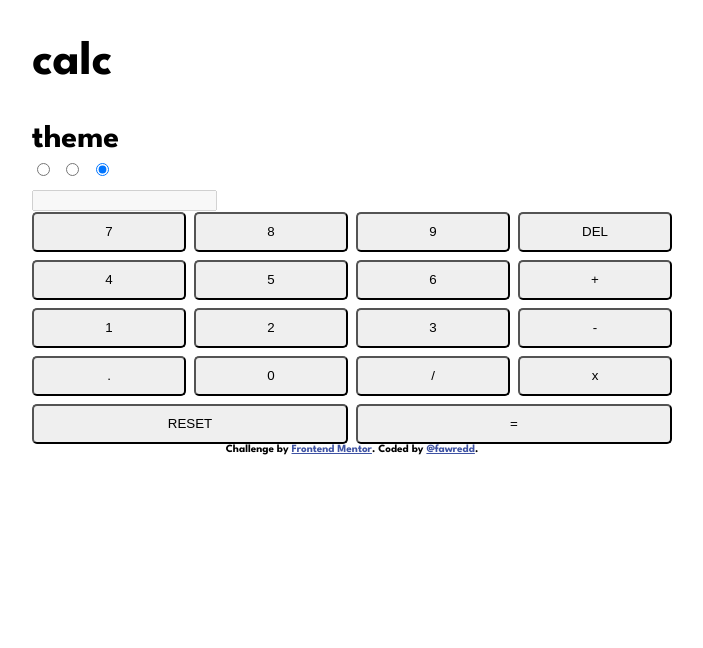
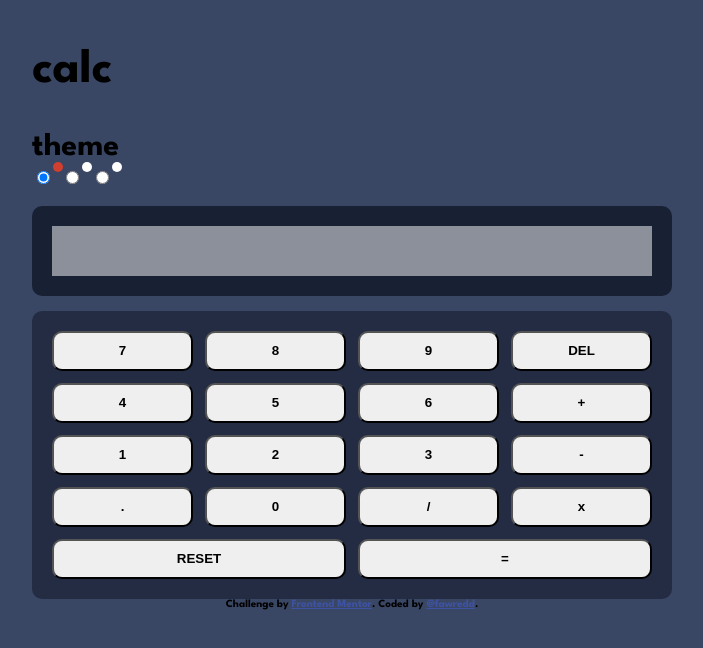
Before and after one commit to fawredd/faw-calculator, a plain HTML site: page index.html in a window 1280 px wide. Shown: the whole page, without its empty margins (288-991 px from the left). Drawn offline with Linux system fonts and the light colour scheme.

Commit message:
style(index): ui

```diff
--- a/index.html
+++ b/index.html
@@ -27,52 +27,52 @@
         /* Given mode */
         /* Theme 1 */
         /* Backgrounds */
-        --mainBackground: hsl(222, 26%, 31%);
-        --toogle-keypad-bg: hsl(223, 31%, 20%);
-        --screen-bg: hsl(224, 36%, 15%);
+        --t1-mainBackground: hsl(222, 26%, 31%);
+        --t1-toogle-keypad-bg: hsl(223, 31%, 20%);
+        --t1-screen-bg: hsl(224, 36%, 15%);
         /* Keys */
-        --key-dark-blue-bg: hsl(225, 21%, 49%);
-        --key-dark-blue-shadow: hsl(224, 28%, 35%);
-        --key-toggle-red-bg: hsl(6, 63%, 50%);
-        --key-red-shadow: hsl(6, 70%, 34%);
-        --key-light-bg: hsl(30, 25%, 89%);
-        --key-light-shadow: hsl(28, 16%, 65%);
+        --t1-key-dark-blue-bg: hsl(225, 21%, 49%);
+        --t1-key-dark-blue-shadow: hsl(224, 28%, 35%);
+        --t1-key-toggle-red-bg: hsl(6, 63%, 50%);
+        --t1-key-red-shadow: hsl(6, 70%, 34%);
+        --t1-key-light-bg: hsl(30, 25%, 89%);
+        --t1-key-light-shadow: hsl(28, 16%, 65%);
         /* Text */
-        --text-dark: hsl(221, 14%, 31%);
-        --text-light: hsl(0, 0%, 100%);
+        --t1-text-dark: hsl(221, 14%, 31%);
+        --t1-text-light: hsl(0, 0%, 100%);
 
         /* Theme 2 */
         /* Backgrounds */
-        --mainBackground: hsl(0, 0%, 90%);
-        --toogle-keypad-bg: hsl(0, 5%, 81%);
-        --screen-bg: hsl(0, 0%, 93%);
+        --t2-mainBackground: hsl(0, 0%, 90%);
+        --t2-toogle-keypad-bg: hsl(0, 5%, 81%);
+        --t2-screen-bg: hsl(0, 0%, 93%);
         /* Keys */
-        --key-dark-blue-bg: hsl(185, 42%, 37%);
-        --key-dark-blue-shadow: hsl(185, 58%, 25%);
-        --key-toggle-red-bg: hsl(25, 98%, 40%);
-        --key-red-shadow: hsl(25, 99%, 27%);
-        --key-light-bg: hsl(45, 7%, 89%);
-        --key-light-shadow: hsl(35, 11%, 61%);
+        --t2-key-dark-blue-bg: hsl(185, 42%, 37%);
+        --t2-key-dark-blue-shadow: hsl(185, 58%, 25%);
+        --t2-key-toggle-red-bg: hsl(25, 98%, 40%);
+        --t2-key-red-shadow: hsl(25, 99%, 27%);
+        --t2-key-light-bg: hsl(45, 7%, 89%);
+        --t2-key-light-shadow: hsl(35, 11%, 61%);
         /* Text */
-        --text-dark: hsl(60, 10%, 19%);
-        --text-light: hsl(0, 0%, 100%);
+        --t2-text-dark: hsl(60, 10%, 19%);
+        --t2-text-light: hsl(0, 0%, 100%);
 
         /* Theme 3 */
         /* Backgrounds */
-        --mainBackground: hsl(268, 75%, 9%);
-        --toogle-keypad-bg: hsl(268, 71%, 12%);
-        --screen-bg: hsl(268, 71%, 12%);
+        --t3-mainBackground: hsl(268, 75%, 9%);
+        --t3-toogle-keypad-bg: hsl(268, 71%, 12%);
+        --t3-screen-bg: hsl(268, 71%, 12%);
         /* Keys */
-        --key-dark-blue-bg: hsl(281, 89%, 26%);
-        --key-dark-blue-shadow: hsl(285, 91%, 52%);
-        --key-toggle-red-bg: hsl(176, 100%, 44%);
-        --key-red-shadow: hsl(177, 92%, 70%);
-        --key-light-bg: hsl(268, 47%, 21%);
-        --key-light-shadow: hsl(290, 70%, 36%);
+        --t3-key-dark-blue-bg: hsl(281, 89%, 26%);
+        --t3-key-dark-blue-shadow: hsl(285, 91%, 52%);
+        --t3-key-toggle-red-bg: hsl(176, 100%, 44%);
+        --t3-key-red-shadow: hsl(177, 92%, 70%);
+        --t3-key-light-bg: hsl(268, 47%, 21%);
+        --t3-key-light-shadow: hsl(290, 70%, 36%);
         /* Text */
-        --text-dark: hsl(198, 20%, 13%);
-        --text-light: hsl(0, 0%, 100%);
-        --text-yeloow: hsl(52, 100%, 62%);
+        --t3-text-dark: hsl(198, 20%, 13%);
+        --t3-text-light: hsl(0, 0%, 100%);
+        --t3-text-yeloow: hsl(52, 100%, 62%);
 
         /* Default mode */
         margin: 0;
@@ -82,26 +82,88 @@
         font-weight: 700;
         font-style: normal;
         font-size: 32px;
+        --radius: 10px;
         --text-color: var(--light-text);
         --bg-color: var(--light-bg);
         --theme-color: var(--light-theme);
       }
+
+      body {
+        background-color: var(--t1-mainBackground);
+      }
       .containerClass {
-        width:50vw;
+        width: 50vw;
         margin: 0 auto;
+        display: flex;
+        flex-direction: column;
+        gap: 15px;
       }
+
       .touchpadClass {
         display: grid;
-        gap: 8px;
+        gap: 12px;
         grid-template-columns: repeat(4, minmax(40px, 1fr));
         grid-template-rows: repeat(5, minmax(40px, 1fr));
+        background-color: var(--t1-toogle-keypad-bg);
+        padding: 20px;
+        border-radius: var(--radius);
       }
+
       .touchpadClass button:nth-child(n + 17) {
         grid-column: span 2;
       }
 
       .touchpadClass button {
-        border-radius: 5px;
+        border-radius: var(--radius);
+        font-weight: bold;
+      }
+
+      .toogleSwitchClass {
+        background-color: var(--t1-toogle-keypad-bg);
+        border-radius: 50%;
+        font-size: 0;
+        height: auto;
+        vertical-align: middle;
+        padding: 5px;
+      }
+      .toggleSwitchClass label {
+        display: inline-block;
+        position:relative;
+        cursor: pointer;
+      }
+      .toggle-button {
+        position:absolute;
+        width: 10px;
+        height: 10px;
+        border-radius: 50%;
+        border:none;
+        background-color: #fff;
+        transition: all 0.3s ease;
+      }
+      .toggleSwitchClass input[type="radio"]:checked + .toggle-button {
+        background-color: var(--t1-key-toggle-red-bg);
+      }
+      .toogleSwitchClass input {
+        position:absolute;
+        padding: 0;
+        margin: 0;
+        appearance: none;
+      }
+
+      .displayClass {
+        height: 50px;
+        background-color: var(--t1-screen-bg);
+        display: flex;
+        justify-content: end;
+        padding: 20px;
+        border-radius: var(--radius);
+      }
+
+      .displayClass input {
+        background-color: white;
+        border: none;
+        opacity: 50%;
+        width: 100%;
       }
 
       /* Switched mode */
@@ -136,15 +198,24 @@
         <h1>calc</h1>
         <div class="themeClass">
           <span>theme</span>
-          <div class="toogleSwitchClass">
-            <input id="tsc1" name="state-d" type="radio" checked="" />
-            <input id="tsc2" name="state-d" type="radio" checked="checked" />
-            <input id="tsc3" name="state-d" type="radio" checked="" />
+          <div class="toggleSwitchClass">
+            <label for="tsc1">
+              <input id="tsc1" type="radio" name="state-d" checked />
+              <span class="toggle-button"></span>
+            </label>
+            <label for="tsc2">
+              <input id="tsc2" type="radio" name="state-d" />
+              <span class="toggle-button"></span>
+            </label>
+            <label for="tsc3">
+              <input id="tsc3" type="radio" name="state-d" />
+              <span class="toggle-button"></span>
+            </label>
           </div>
         </div>
       </section>
       <section class="displayClass">
-        <input type="text" id="displayId" disabled>
+        <input type="text" id="displayId" disabled />
       </section>
       <section class="touchpadClass">
         <button class="operation">7</button>
```
